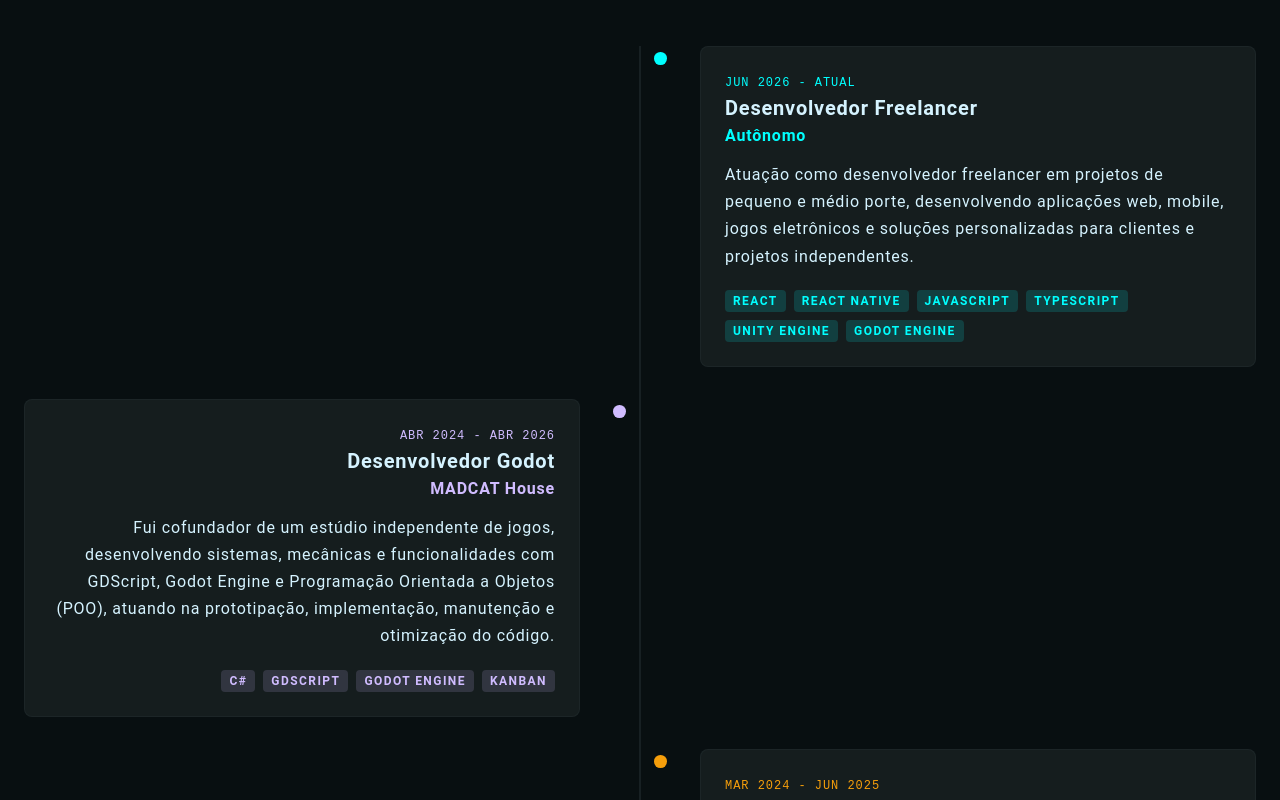
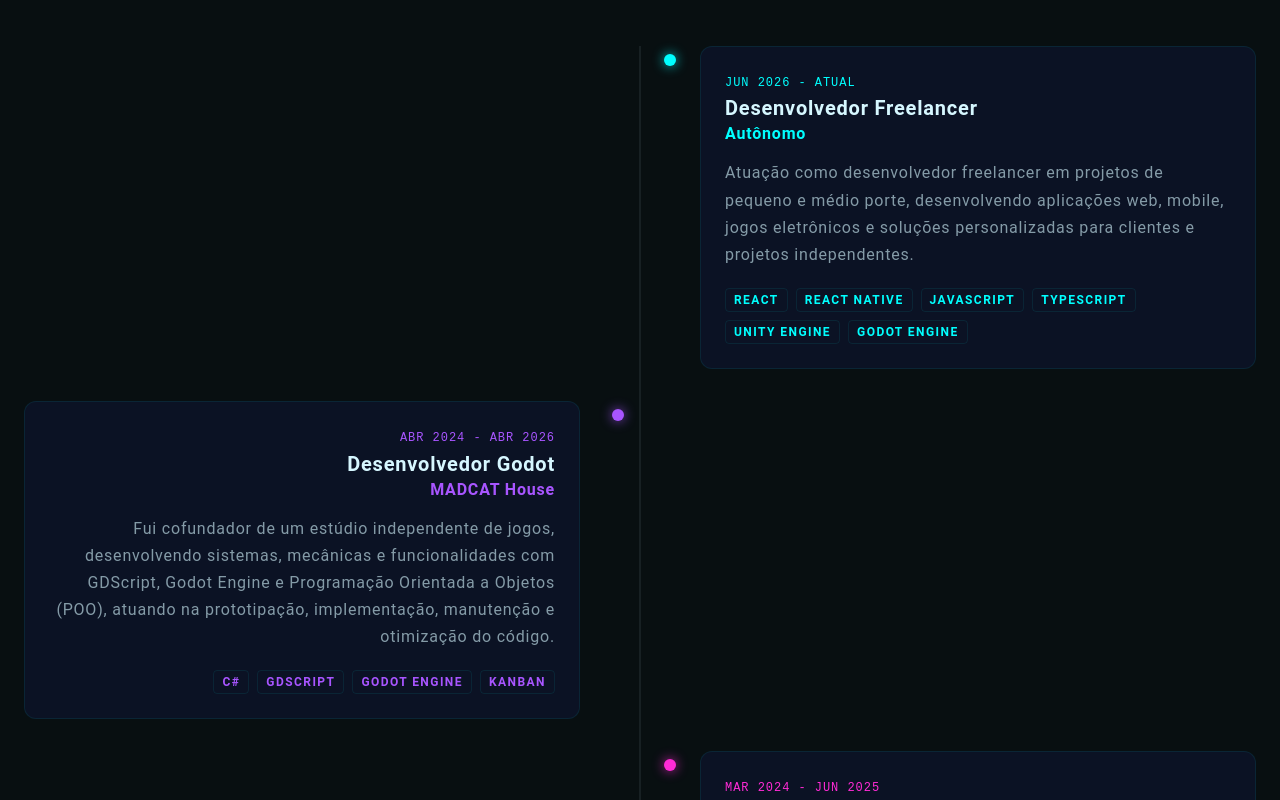
Before and after one commit to KayqueSekishiki/PORTFOLIO, a Next.js app: page /main in a window 1280 px wide. Shown: the part 1560-2360 px from the top of the page. Built offline with nearby package versions, Linux system fonts and the light colour scheme.

Commit message:
refactor: standardize variables and update TimelineItem (scss, tsx, types:career, data:career)

```diff
--- a/next.config.ts
+++ b/next.config.ts
@@ -3,7 +3,12 @@ import type { NextConfig } from "next";
 const nextConfig: NextConfig = {
   /* config options here */
   images: {
-    domains: ["avatars.githubusercontent.com"],
+    remotePatterns: [
+      {
+        protocol: "https",
+        hostname: "avatars.githubusercontent.com",
+      },
+    ],
   },
   reactCompiler: true,
 };
--- a/src/components/TimelineItem/TimelineItem.module.scss
+++ b/src/components/TimelineItem/TimelineItem.module.scss
@@ -2,6 +2,9 @@
 
 .item {
   position: relative;
+  display: grid;
+  grid-template-columns: 1fr;
+  --accent: var(--neon-cyan);
 }
 
 .empty {
@@ -15,46 +18,54 @@
 
 .dot {
   position: absolute;
-  top: 0.4rem;
-  left: 0.05rem;
-  width: 0.8rem;
-  height: 0.8rem;
-  border-radius: 50%;
+  top: 0.5rem;
+  left: 0.25rem;
+  width: 0.75rem;
+  height: 0.75rem;
+  border-radius: 999px;
+  background: var(--accent);
+  box-shadow: 0 0 12px color-mix(in srgb, var(--accent) 80%, transparent);
 }
 
 .card {
   padding: 1.5rem;
-  background: #151d1e;
-  border: 1px solid rgba(59, 73, 76, 0.2);
-  border-radius: 0.5rem;
-  transition: 0.3s;
+  background: var(--surface);
+  border: 1px solid var(--surface-border);
+  border-radius: 0.75rem;
+  transition: 0.3s ease;
 }
 
 .card:hover {
   transform: translateY(-6px);
+  border-color: var(--accent);
+  box-shadow: 0 0 18px color-mix(in srgb, var(--accent) 30%, transparent);
 }
 
-.card h3 {
+.title {
   margin-top: 0.4rem;
   font-size: 1.25rem;
   font-weight: 700;
+  color: var(--text-core);
 }
 
-.card h4 {
-  margin-top: 0.35rem;
+.company {
+  margin-top: 0.25rem;
   font-weight: 600;
+  color: var(--accent);
 }
 
-.card p {
+.description {
   margin-top: 1rem;
   line-height: 1.7;
+  color: var(--text-dim);
 }
 
 .period {
-  font-family: "JetBrains Mono", monospace;
+  font-family: monospace;
   font-size: 0.75rem;
+  letter-spacing: 0.08em;
   text-transform: uppercase;
-  letter-spacing: 0.08em;
+  color: var(--accent);
 }
 
 .tags {
@@ -66,103 +77,19 @@
 
 .tag {
   padding: 0.25rem 0.5rem;
-  border-radius: 4px;
+  border-radius: 0.25rem;
   font-size: 0.75rem;
   font-weight: 700;
   letter-spacing: 0.12em;
   text-transform: uppercase;
-}
-
-.primaryTag {
-  background: color-mix(in srgb, var(--special-cyan) 15%, transparent);
-  color: var(--special-cyan);
-}
-
-.secondaryTag {
-  background: color-mix(in srgb, var(--special-violet) 15%, transparent);
-  color: var(--special-violet);
-}
-
-.tertiaryTag {
-  background: color-mix(in srgb, var(--special-yellow) 15%, transparent);
-  color: var(--special-yellow);
-}
-
-.quaternaryTag {
-  background: color-mix(in srgb, var(--card-variant-four) 15%, transparent);
-  color: var(--card-variant-four);
-}
-
-.quinaryTag {
-  background: color-mix(in srgb, #ff4fd8 15%, transparent);
-  color: #ff4fd8;
-}
-
-.primaryText {
-  color: var(--special-cyan);
-}
-
-.secondaryText {
-  color: var(--special-violet);
-}
-
-.tertiaryText {
-  color: var(--special-yellow);
-}
-
-.quaternaryText {
-  color: var(--card-variant-four);
-}
-
-.quinaryText {
-  color: #ff4fd8;
-}
-
-.primaryDot {
-  background: var(--special-cyan);
-}
-
-.secondaryDot {
-  background: var(--special-violet);
-}
-
-.tertiaryDot {
-  background: var(--special-yellow);
-}
-
-.quaternaryDot {
-  background: var(--card-variant-four);
-}
-
-.quinaryDot {
-  background: #ff4fd8;
-}
-
-.primaryCard:hover {
-  border-color: var(--special-cyan);
-}
-
-.secondaryCard:hover {
-  border-color: var(--special-violet);
-}
-
-.tertiaryCard:hover {
-  border-color: var(--special-yellow);
-}
-
-.quaternaryCard:hover {
-  border-color: var(--card-variant-four);
-}
-
-.quinaryCard:hover {
-  border-color: #ff4fd8;
+  border: 1px solid var(--surface-border);
+  color: var(--accent);
 }
 
 @media (min-width: bp.$tablet) {
   .item {
-    display: grid;
     grid-template-columns: 1fr 1fr;
-    gap: 40px;
+    gap: 2.5rem;
   }
 
   .empty {
@@ -170,32 +97,22 @@
   }
 
   .content {
-    padding-left: 40px;
+    padding-left: 2.5rem;
   }
 
-  .reverse {
-    .empty {
-      order: 2;
-    }
-
-    .content {
-      order: 1;
-      padding-left: 0;
-      padding-right: 40px;
-      text-align: right;
-    }
-
-    .dot {
-      left: auto;
-      right: -6px;
-    }
-
-    .tags {
-      justify-content: flex-end;
-    }
+  .reverse .content {
+    order: -1;
+    padding-left: 0;
+    padding-right: 2.5rem;
+    text-align: right;
   }
 
-  .dot {
-    left: -6px;
+  .reverse .tags {
+    justify-content: flex-end;
+  }
+
+  .reverse .dot {
+    left: auto;
+    right: -0.25rem;
   }
 }
--- a/src/components/TimelineItem/TimelineItem.tsx
+++ b/src/components/TimelineItem/TimelineItem.tsx
@@ -1,5 +1,8 @@
+"use client";
+
 import { Career } from "@/types/career";
 import styles from "./TimelineItem.module.scss";
+import { CSSProperties } from "react";
 
 type Props = {
   career: Career;
@@ -7,60 +10,46 @@ type Props = {
 };
 
 const colorMap = {
-  primary: {
-    dot: styles.primaryDot,
-    text: styles.primaryText,
-    tag: styles.primaryTag,
-    card: styles.primaryCard,
-  },
-  secondary: {
-    dot: styles.secondaryDot,
-    text: styles.secondaryText,
-    tag: styles.secondaryTag,
-    card: styles.secondaryCard,
-  },
-  tertiary: {
-    dot: styles.tertiaryDot,
-    text: styles.tertiaryText,
-    tag: styles.tertiaryTag,
-    card: styles.tertiaryCard,
-  },
-  quaternary: {
-    dot: styles.quaternaryDot,
-    text: styles.quaternaryText,
-    tag: styles.quaternaryTag,
-    card: styles.quaternaryCard,
-  },
-  quinary: {
-    dot: styles.quinaryDot,
-    text: styles.quinaryText,
-    tag: styles.quinaryTag,
-    card: styles.quinaryCard,
-  },
+  cyan: "var(--neon-cyan)",
+  purple: "var(--neon-purple)",
+  pink: "var(--neon-pink)",
+  lime: "var(--neon-lime)",
+  amber: "var(--neon-amber)",
 } as const;
 
-const TimelineItem = ({ career, reverse = false }: Props) => {
-  const color = colorMap[career.color];
+type AccentVar = {
+  "--accent": string;
+};
+
+export default function TimelineItem({ career, reverse = false }: Props) {
+  const color = colorMap[career.color] ?? colorMap.cyan;
+
+  const style: CSSProperties & AccentVar = {
+    "--accent": color,
+  };
 
   return (
-    <article className={`${styles.item} ${reverse ? styles.reverse : ""}`}>
+    <article
+      className={`${styles.item} ${reverse ? styles.reverse : ""}`}
+      style={style}
+    >
       <div className={styles.empty} />
 
       <div className={styles.content}>
-        <span className={`${styles.dot} ${color.dot}`} />
+        <span className={styles.dot} />
 
-        <div className={`${styles.card} ${color.card}`}>
-          <span className={`${styles.period} ${color.text}`}>
-            {career.period}
-          </span>
+        <div className={styles.card}>
+          <span className={styles.period}>{career.period}</span>
 
-          <h3>{career.title}</h3>
+          <h3 className={styles.title}>{career.title}</h3>
 
-          <h4 className={color.text}>{career.company}</h4>
-          <p>{career.description}</p>
+          <h4 className={styles.company}>{career.company}</h4>
+
+          <p className={styles.description}>{career.description}</p>
+
           <div className={styles.tags}>
             {career.technologies.map((tech) => (
-              <span key={tech} className={`${styles.tag} ${color.tag}`}>
+              <span key={tech} className={styles.tag}>
                 {tech}
               </span>
             ))}
@@ -69,6 +58,4 @@ const TimelineItem = ({ career, reverse = false }: Props) => {
       </div>
     </article>
   );
-};
-
-export default TimelineItem;
+}
--- a/src/data/career.ts
+++ b/src/data/career.ts
@@ -7,7 +7,7 @@ export const careers: Career[] = [
     company: "Autônomo",
     description:
       "Atuação como desenvolvedor freelancer em projetos de pequeno e médio porte, desenvolvendo aplicações web, mobile, jogos eletrônicos e soluções personalizadas para clientes e projetos independentes.",
-    color: "primary",
+    color: "cyan",
     technologies: [
       "React",
       "React Native",
@@ -24,7 +24,7 @@ export const careers: Career[] = [
     company: "MADCAT House",
     description:
       "Fui cofundador de um estúdio independente de jogos, desenvolvendo sistemas, mecânicas e funcionalidades com GDScript, Godot Engine e Programação Orientada a Objetos (POO), atuando na prototipação, implementação, manutenção e otimização do código.",
-    color: "secondary",
+    color: "purple",
     technologies: ["C#", "GDScript", "Godot Engine", "Kanban"],
   },
   {
@@ -33,7 +33,7 @@ export const careers: Career[] = [
     company: "Digital Innovation One",
     description:
       "Voluntário na DIO, atuando na pesquisa e produção de artigos sobre tecnologia para a comunidade estudantil, promovendo o compartilhamento de conhecimento, a aprendizagem colaborativa e o desenvolvimento de futuros líderes e embaixadores da plataforma.",
-    color: "tertiary",
+    color: "pink",
     technologies: ["Word", "LLM", "Scrum"],
   },
   {
@@ -42,7 +42,7 @@ export const careers: Career[] = [
     company: "Animuz Game Experience LTDA",
     description:
       "Desenvolvi funcionalidades para a interface do usuário (UI) e mecânicas de um jogo educacional, realizando também a refatoração da base de código para otimizar o desempenho e garantir a aplicação de boas práticas de desenvolvimento.",
-    color: "quaternary",
+    color: "lime",
     technologies: ["C#", "MongoDB", "Aseprite", "Unity Engine"],
   },
 ];
--- a/src/styles/_variables.scss
+++ b/src/styles/_variables.scss
@@ -18,27 +18,31 @@
   --card-variant-four: #22c55e;
 }
 
-// :root {
-//   /* Backgrounds */
-//   --bg: #050d26;
-//   --surface: #080f11;
-//   --surface-low: #151d1e;
+:root {
+  --bg-deep: #02040a;
+  --bg-core: #050d26;
+  --surface: #0b1224;
+  --surface-glass: rgba(10, 18, 40, 0.6);
+  --surface-border: rgba(0, 255, 255, 0.08);
 
-//   /* Typography */
-//   --text: #d5f3ff;
-//   --text-muted: #bac9cc;
+  --neon-cyan: #00ffff;
+  --neon-purple: #a855ff;
+  --neon-pink: #ff2bd6;
+  --neon-lime: #39ff14;
+  --neon-amber: #ffcc00;
 
-//   /* Borders */
-//   --border: #3b494c;
+  --glow-cyan: 0 0 12px rgba(0, 255, 255, 0.8), 0 0 30px rgba(0, 255, 255, 0.4);
 
-//   /* Brand */
-//   --primary: #00ffff;
-//   --secondary: #bb44ff;
-//   --tertiary: #ff00ff;
+  --glow-purple:
+    0 0 12px rgba(168, 85, 255, 0.8), 0 0 30px rgba(168, 85, 255, 0.4);
 
-//   /* Status */
-//   --success: #13a53f;
-//   --warning: #f76844;
-//   --danger: #c71c85;
-//   --info: #08a6bb;
-// }
+  --glow-pink:
+    0 0 12px rgba(255, 43, 214, 0.8), 0 0 30px rgba(255, 43, 214, 0.4);
+
+  --text-core: #d6f7ff;
+  --text-dim: rgba(214, 247, 255, 0.6);
+  --text-glitch: rgba(0, 255, 255, 0.8);
+
+  --border-neon: rgba(0, 255, 255, 0.25);
+  --border-glow: rgba(255, 43, 214, 0.2);
+}
```
Also changed, not shown: src/types/career.ts (+1 -6 lines).
